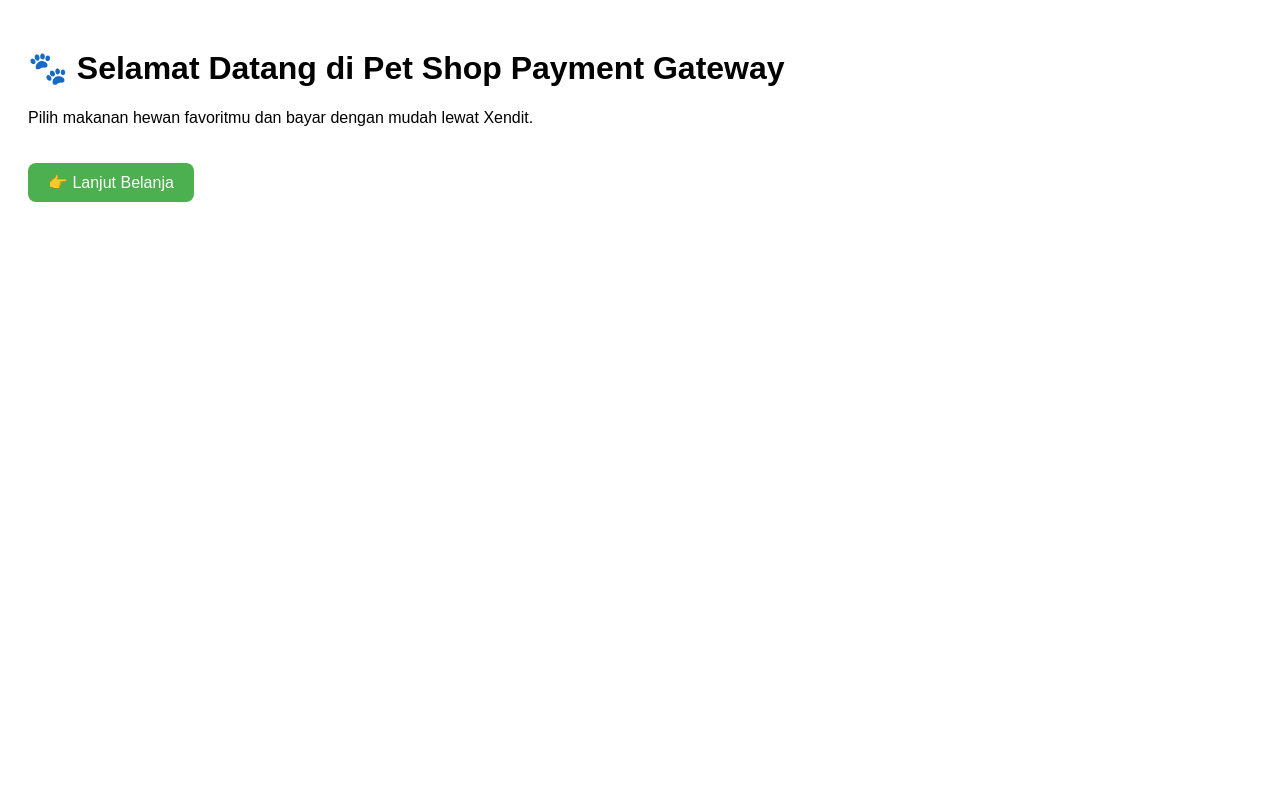
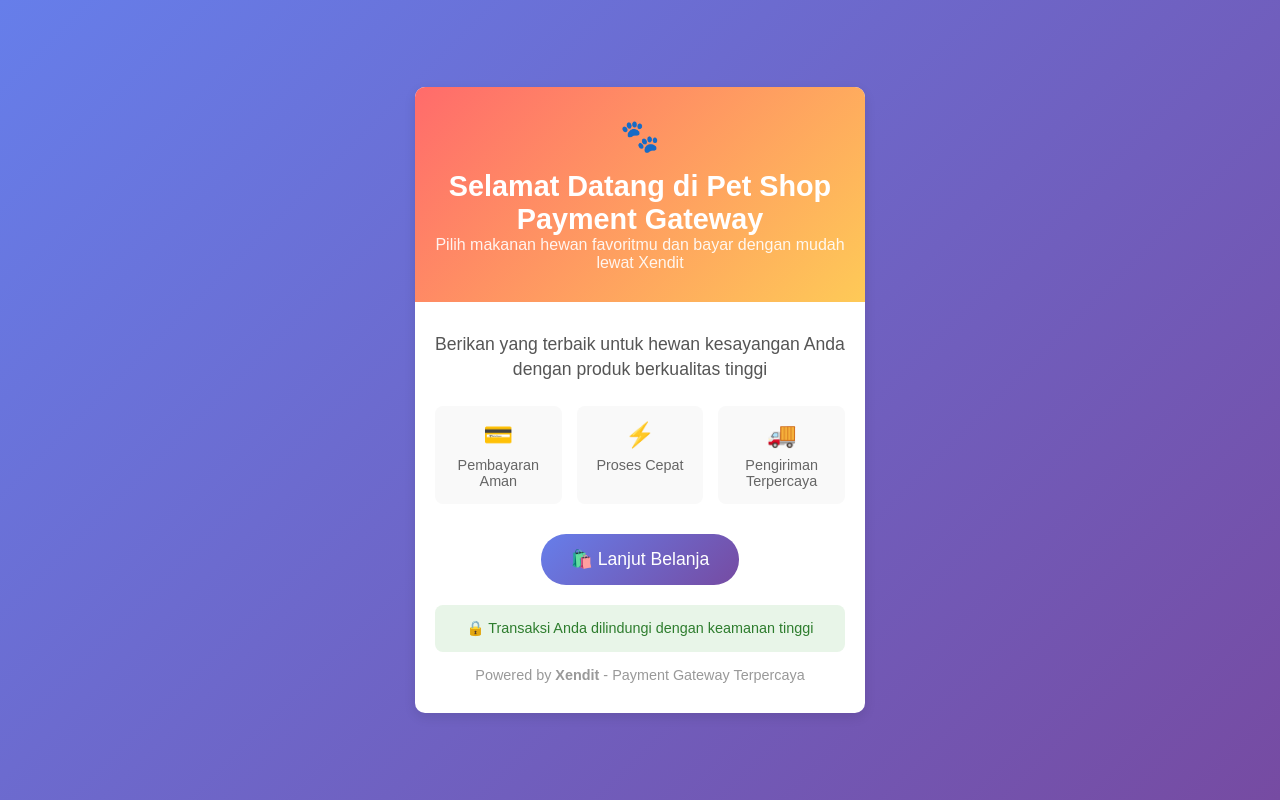
Before and after one commit to wildanalbana/UTS20251_ITFinTech_WildanAlBana, a Next.js app in the folder WEB_PaymentGateway/: page / in a window 1280 px wide. Built offline with nearby package versions, Linux system fonts and the light colour scheme.

Commit message:
add web style for homepage

```diff
--- a/WEB_PaymentGateway/pages/index.js
+++ b/WEB_PaymentGateway/pages/index.js
@@ -1,23 +1,179 @@
 // pages/index.js
+import { useEffect } from 'react';
+
 export default function Home() {
+  // Reset semua margin dan padding browser
+  useEffect(() => {
+    document.body.style.margin = '0';
+    document.body.style.padding = '0';
+    document.documentElement.style.margin = '0';
+    document.documentElement.style.padding = '0';
+  }, []);
+
+  const containerStyle = {
+    fontFamily: 'Arial, sans-serif',
+    background: 'linear-gradient(135deg, #667eea 0%, #764ba2 100%)',
+    padding: '20px',
+    minHeight: '100vh',
+    width: '100vw',
+    display: 'flex',
+    justifyContent: 'center',
+    alignItems: 'center',
+    margin: '0',
+    boxSizing: 'border-box'
+  };
+
+  const cardStyle = {
+    background: 'white',
+    maxWidth: '450px',
+    width: '100%',
+    borderRadius: '10px',
+    boxShadow: '0 4px 12px rgba(0,0,0,0.1)',
+    overflow: 'hidden'
+  };
+
+  const headerStyle = {
+    background: 'linear-gradient(135deg, #ff6b6b, #feca57)',
+    padding: '30px 20px',
+    textAlign: 'center',
+    color: 'white'
+  };
+
+  const contentStyle = {
+    padding: '30px 20px',
+    textAlign: 'center'
+  };
+
+  const descriptionStyle = {
+    fontSize: '1.1em',
+    color: '#555',
+    marginBottom: '25px',
+    lineHeight: '1.4'
+  };
+
+  const featuresStyle = {
+    display: 'flex',
+    justifyContent: 'space-around',
+    marginBottom: '30px',
+    gap: '15px',
+    flexWrap: 'wrap'
+  };
+
+  const featureStyle = {
+    flex: '1',
+    padding: '15px 10px',
+    backgroundColor: '#f9f9f9',
+    borderRadius: '8px',
+    textAlign: 'center',
+    minWidth: '100px'
+  };
+
+  const featureIconStyle = {
+    fontSize: '1.5em',
+    marginBottom: '8px'
+  };
+
+  const featureTextStyle = {
+    fontSize: '0.9em',
+    color: '#666'
+  };
+
+  const buttonStyle = {
+    background: 'linear-gradient(135deg, #667eea, #764ba2)',
+    color: 'white',
+    border: 'none',
+    padding: '15px 30px',
+    borderRadius: '25px',
+    fontSize: '1.1em',
+    cursor: 'pointer',
+    marginBottom: '20px',
+    textDecoration: 'none',
+    display: 'inline-block',
+    transition: 'all 0.3s ease'
+  };
+
+  const securityInfoStyle = {
+    backgroundColor: '#e8f5e8',
+    padding: '15px',
+    borderRadius: '8px',
+    fontSize: '0.9em',
+    color: '#2e7d2e',
+    marginBottom: '15px'
+  };
+
+  const xenditInfoStyle = {
+    fontSize: '0.9em',
+    color: '#999'
+  };
+
+  const pawIconStyle = {
+    fontSize: '2em',
+    marginBottom: '15px'
+  };
+
+  const h1Style = {
+    fontSize: '1.8em',
+    marginBottom: '10px',
+    margin: 0
+  };
+
+  const headerPStyle = {
+    fontSize: '1em',
+    opacity: 0.9,
+    margin: 0
+  };
+
   return (
-      <div style={{ padding: 20, fontFamily: 'sans-serif' }}>
-        <h1>🐾 Selamat Datang di Pet Shop Payment Gateway</h1>
-        <p>Pilih makanan hewan favoritmu dan bayar dengan mudah lewat Xendit.</p>
+    <div style={containerStyle}>
+      <div style={cardStyle}>
+        <div style={headerStyle}>
+          <div style={pawIconStyle}>🐾</div>
+          <h1 style={h1Style}>Selamat Datang di Pet Shop Payment Gateway</h1>
+          <p style={headerPStyle}>Pilih makanan hewan favoritmu dan bayar dengan mudah lewat Xendit</p>
+        </div>
+
+        <div style={contentStyle}>
+          <div style={descriptionStyle}>
+            Berikan yang terbaik untuk hewan kesayangan Anda dengan produk berkualitas tinggi
+          </div>
+
+          <div style={featuresStyle}>
+            <div style={featureStyle}>
+              <div style={featureIconStyle}>💳</div>
+              <div style={featureTextStyle}>Pembayaran Aman</div>
+            </div>
+            <div style={featureStyle}>
+              <div style={featureIconStyle}>⚡</div>
+              <div style={featureTextStyle}>Proses Cepat</div>
+            </div>
+            <div style={featureStyle}>
+              <div style={featureIconStyle}>🚚</div>
+              <div style={featureTextStyle}>Pengiriman Terpercaya</div>
+            </div>
+          </div>
+
           <a
             href="/select-items"
-          style={{
-            display: 'inline-block',
-            marginTop: 20,
-            padding: '10px 20px',
-            background: '#4CAF50',
-            color: 'white',
-            borderRadius: 8,
-            textDecoration: 'none',
+            style={buttonStyle}
+            onMouseOver={(e) => {
+              e.target.style.background = 'linear-gradient(135deg, #5a6fd8, #6a42a0)';
+            }}
+            onMouseOut={(e) => {
+              e.target.style.background = 'linear-gradient(135deg, #667eea, #764ba2)';
             }}
           >
-          👉 Lanjut Belanja
+            🛍️ Lanjut Belanja
           </a>
+
+          <div style={securityInfoStyle}>
+            🔒 Transaksi Anda dilindungi dengan keamanan tinggi
+          </div>
+
+          <div style={xenditInfoStyle}>
+            Powered by <strong>Xendit</strong> - Payment Gateway Terpercaya
+          </div>
+        </div>
+      </div>
     </div>
   );
 }
```
Lines whose indentation alone changed are shown as unchanged.
